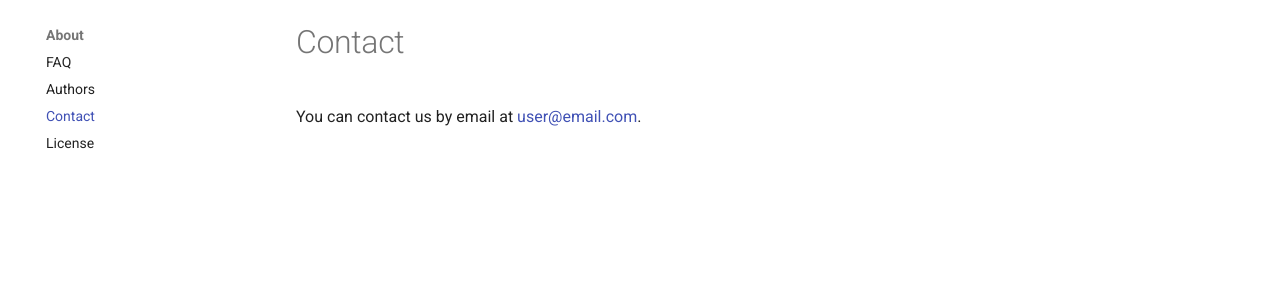
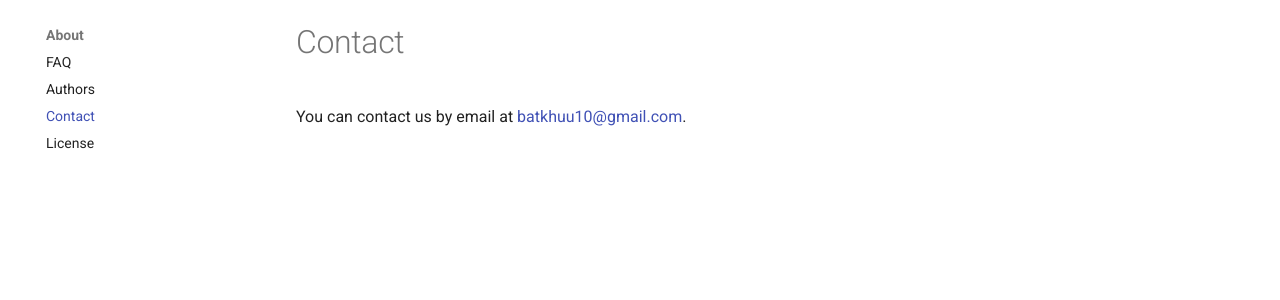
Before and after one commit to bybatkhuu/model.python-template, an MkDocs documentation site: the page built from docs/pages/about/contact.md, in a window 1280 px wide. Shown: the part 125-425 px from the top of the page. Built offline with MkDocs 1.6.1 and Material for MkDocs 9.7.7, drawn with Linux system fonts in a browser that asks for light colours; comment, search, counter and statistics services are not loaded.

Commit message:
:memo: Update contact email address in documentation

```diff
--- a/docs/pages/about/contact.md
+++ b/docs/pages/about/contact.md
@@ -1,3 +1,3 @@
 # Contact
 
-You can contact us by email at [user@email.com](mailto:user@email.com).
+You can contact us by email at [batkhuu10@gmail.com](mailto:batkhuu10@gmail.com).
```
